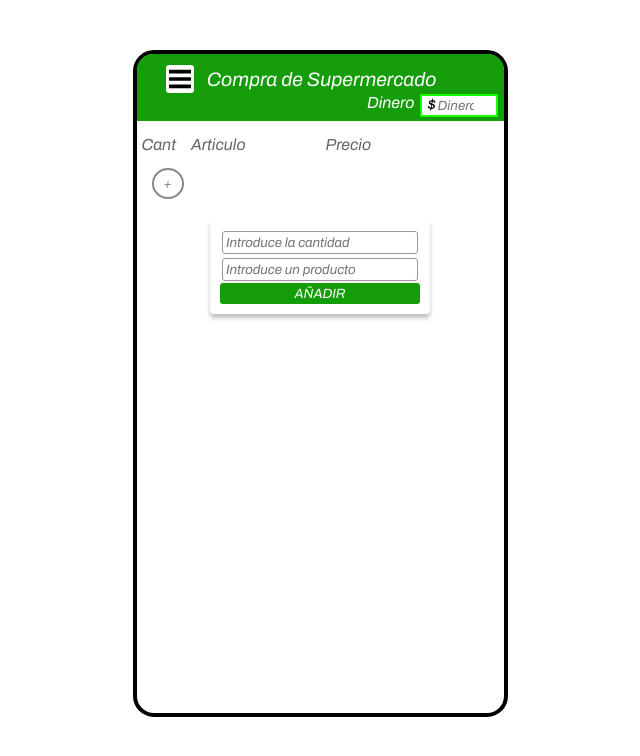
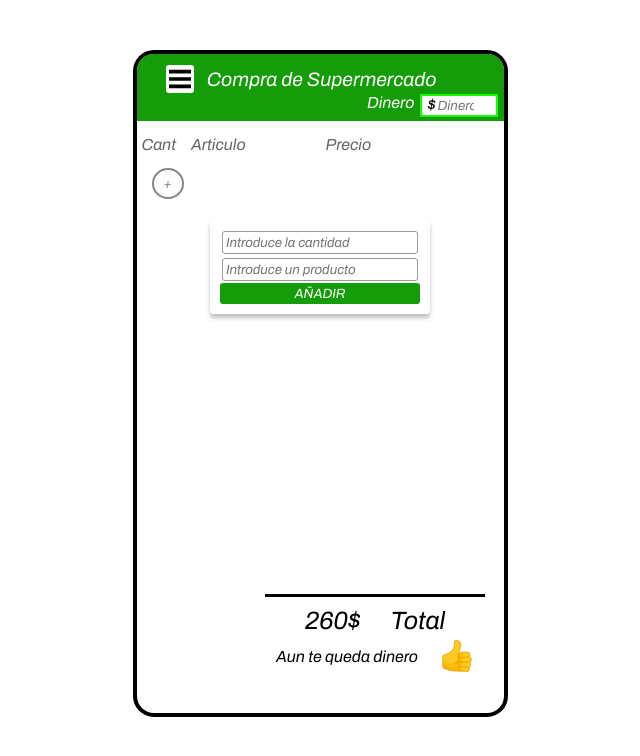
Before and after one commit to jonathanchw/Shopping_list_app, a React (Create React App) app: page / in a window 1280 px wide. Shown: the top 756 px of the page, without its empty margins (320-960 px from the left). Built offline with nearby package versions, Linux system fonts and the light colour scheme.

Commit message:
adding features

```diff
--- a/src/components/Header/index.js
+++ b/src/components/Header/index.js
@@ -1,11 +1,11 @@
 import React from "react";
 import "./style.css";
 import CashContainer from "../CashContainer";
-
+import useListState from '../useListState';
 
 
 const Header = () => {
-
+const {addCash} = useListState([]);
   return (
     <div className="container">
 
@@ -18,7 +18,7 @@ const Header = () => {
         <h2>Compra de Supermercado</h2>
       </div>
 
-      <CashContainer />
+      <CashContainer saveItem={addCash}/>
     </div>
   );
 };
--- a/src/components/List/index.js
+++ b/src/components/List/index.js
@@ -4,9 +4,9 @@ import './style.css';
 import InputItem from "../InputItem";
 import useListState from "../useListState";
 import Addbutton from "../Addbutton";
-
+import ShowTotal from '../ShowTotal';
 function List() {
-  const { list, addItem, deleteItem, checkItem, addPrecio, goBack } = useListState([]);
+  const { list, addItem, deleteItem, checkItem, addPrecio, goBack, total , showMessage } = useListState([]);
 
   return (
     <div className="list_Container">
@@ -27,6 +27,7 @@ function List() {
 
       <Addbutton />
       <InputItem saveItem={addItem} />
+      <ShowTotal total={total} showMessage={showMessage}/>
     </div>
   );
 }
```
